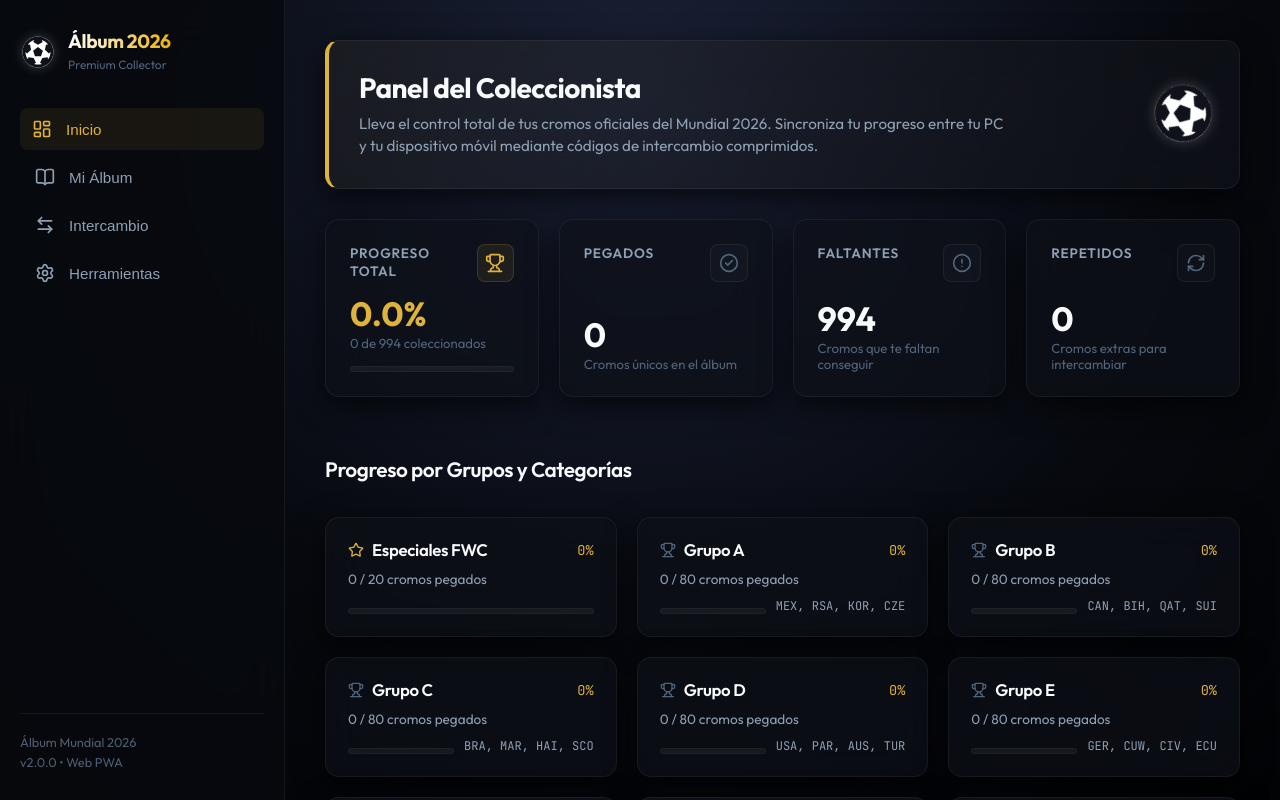
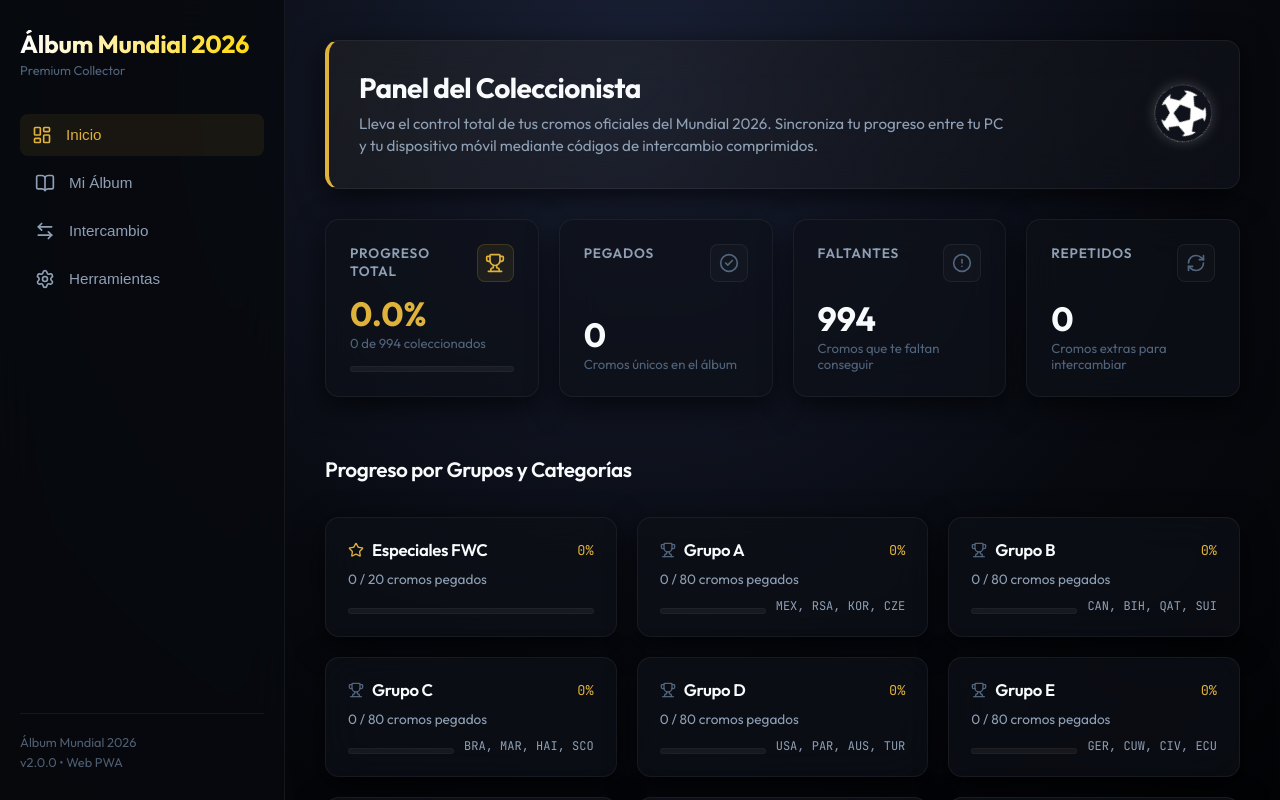
Before and after one commit to javis-project/album-mundial-2026-web, a React (Vite) app: page / in a window 1280 px wide. Shown: the top 800 px of the page. Built offline with nearby package versions, Linux system fonts and the light colour scheme.

Commit message:
style(branding): remove logo ball next to sidebar title and enlarge title font size

```diff
--- a/src/components/Sidebar.jsx
+++ b/src/components/Sidebar.jsx
@@ -15,12 +15,9 @@ export default function Navigation({ activeTab, setActiveTab }) {
       {/* Desktop Sidebar Layout */}
       <aside className="sidebar">
         <div className="sidebar-brand">
-          <div className="sidebar-logo-glow" style={{ background: "transparent", boxShadow: "none" }}>
-            <SoccerBall size={32} />
-          </div>
           <div>
-            <h1 className="sidebar-title">Álbum 2026</h1>
-            <span style={{ fontSize: "0.75rem", color: "var(--slate-light)" }}>
+            <h1 className="sidebar-title">Álbum Mundial 2026</h1>
+            <span style={{ fontSize: "0.8rem", color: "var(--slate-light)" }}>
               Premium Collector
             </span>
           </div>
--- a/src/index.css
+++ b/src/index.css
@@ -267,32 +267,17 @@ textarea::placeholder {
 }
 
 .sidebar-brand {
-  display: flex;
-  align-items: center;
-  gap: 12px;
   margin-bottom: 35px;
 }
 
-.sidebar-logo-glow {
-  width: 36px;
-  height: 36px;
-  border-radius: 50%;
-  background: linear-gradient(135deg, var(--gold), var(--gold-dim));
-  box-shadow: var(--shadow-gold);
-  display: flex;
-  align-items: center;
-  justify-content: center;
-  color: #06080c;
-  font-weight: 700;
-  font-size: 1.15rem;
-}
-
 .sidebar-title {
-  font-size: 1.2rem;
-  font-weight: 700;
-  background: linear-gradient(to right, #ffffff, #eab308);
+  font-size: 1.55rem;
+  font-weight: 800;
+  background: linear-gradient(to right, #ffffff, #ffd700);
   -webkit-background-clip: text;
   -webkit-text-fill-color: transparent;
+  line-height: 1.15;
+  letter-spacing: -0.01em;
 }
 
 .sidebar-menu {
```
